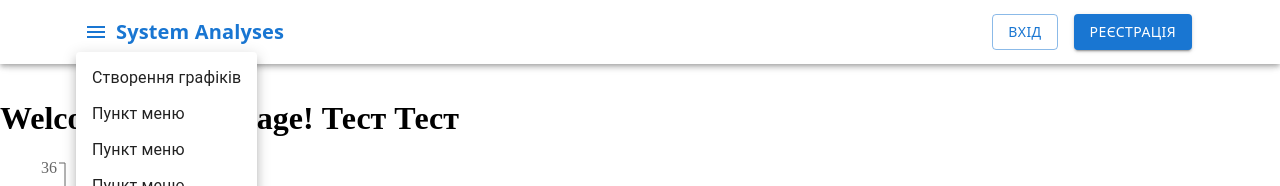
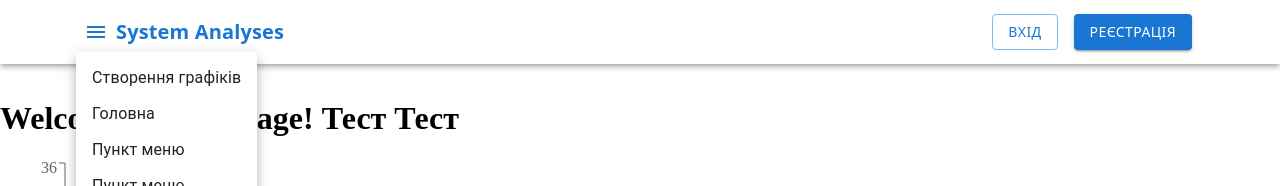
Before and after one commit to hfzhart/SystemAnalyses, a React (Create React App) app: page / in a window 1280 px wide. Both pictures are taken after a click on the button "menu". Shown: the top 186 px of the page. Built offline with nearby package versions, Linux system fonts and the light colour scheme.

Commit message:
Головна

```diff
--- a/src/components/Header/Header.js
+++ b/src/components/Header/Header.js
@@ -86,7 +86,7 @@ function Header() {
           ><Link to="/createchart" style={{ textDecoration: 'none', color: 'inherit' }}>
           <MenuItem onClick={handleMenuItemClick}>Створення графіків</MenuItem>
         </Link>
-            <MenuItem onClick={handleMenuItemClick}>Пункт меню</MenuItem>
+            <MenuItem onClick={handleMenuItemClick}>Головна</MenuItem>
             <MenuItem onClick={handleMenuItemClick}>Пункт меню</MenuItem>
             <MenuItem onClick={handleMenuItemClick}>Пункт меню</MenuItem>
             <MenuItem onClick={handleMenuItemClick}>Пункт меню</MenuItem>
```
